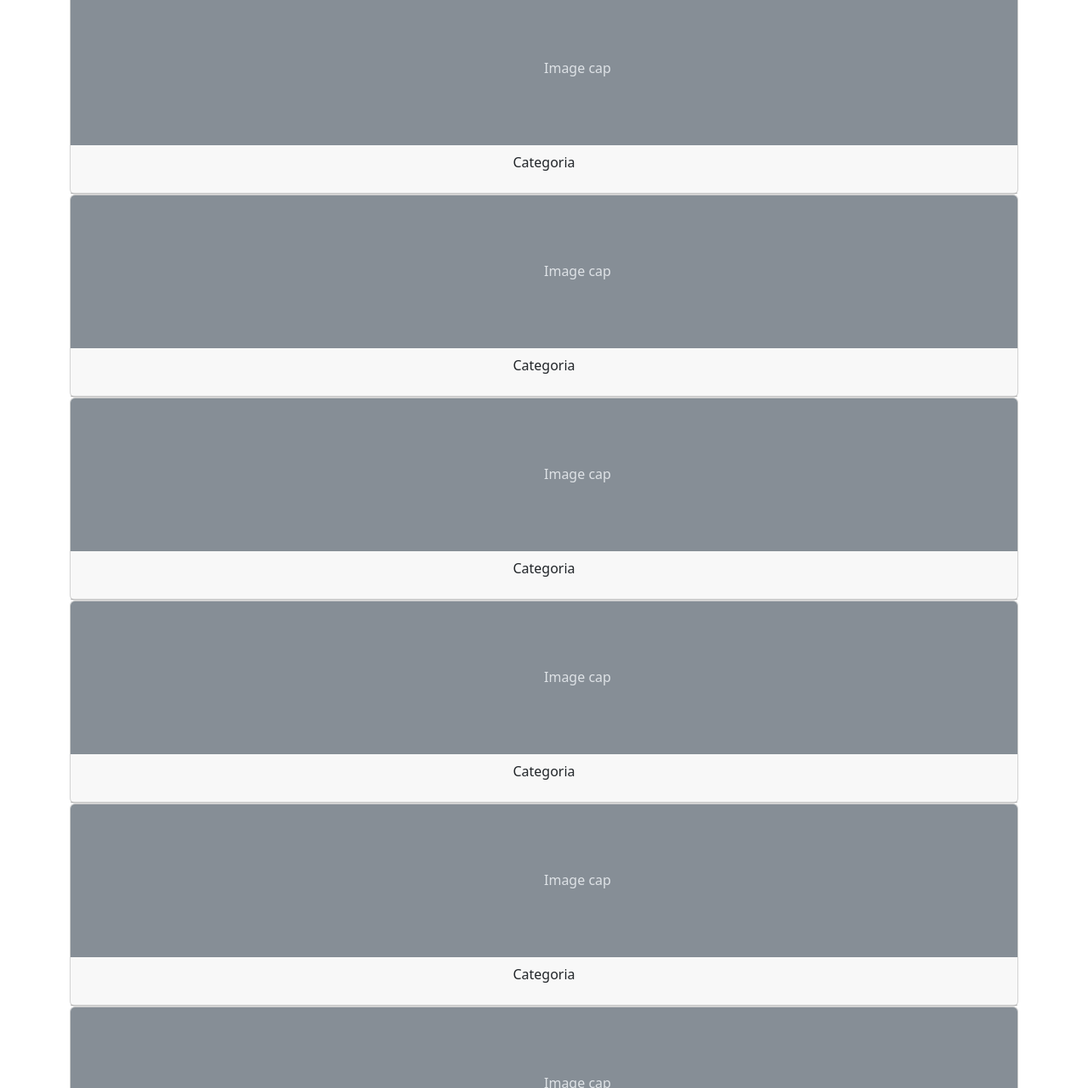
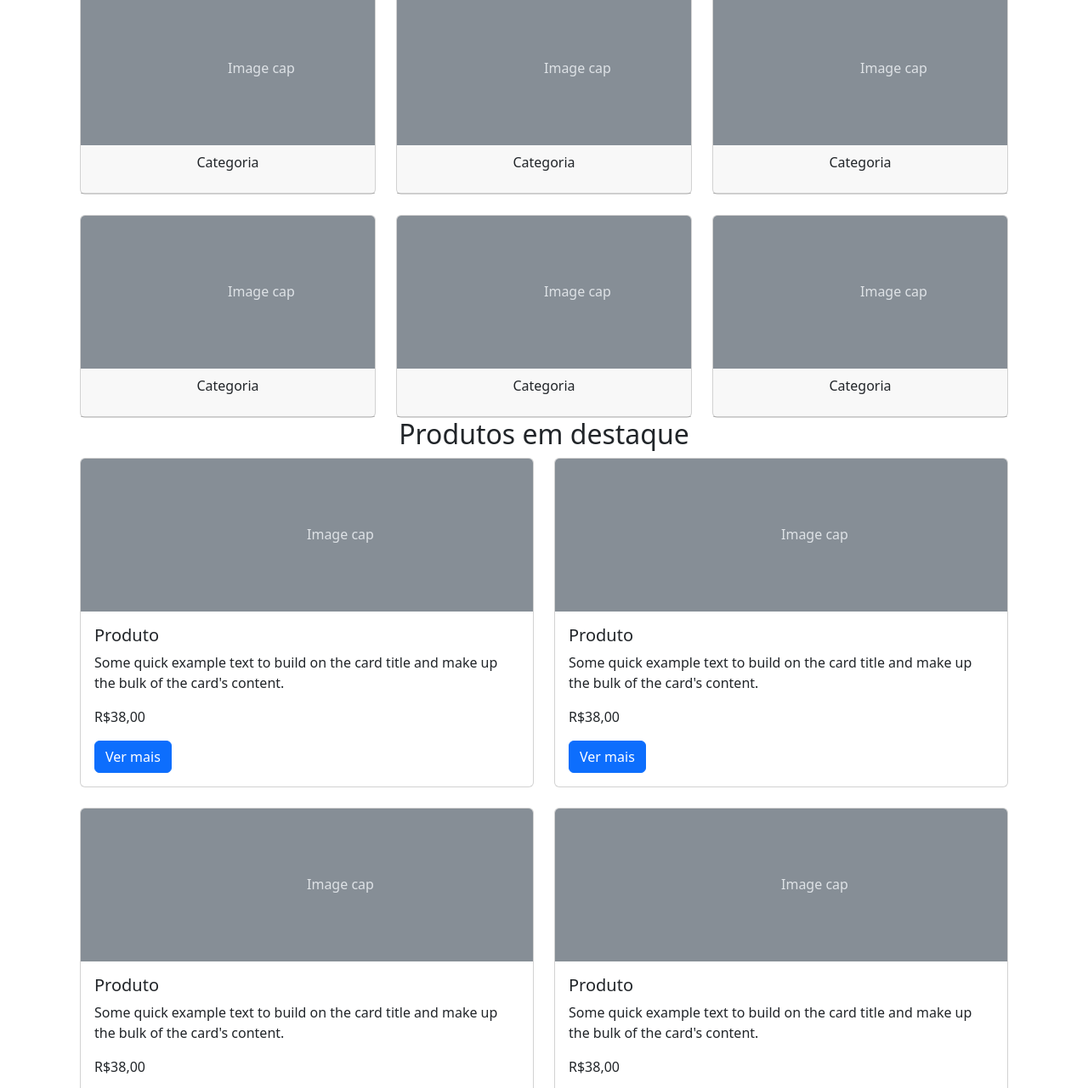
Before and after one commit to viniciushenrique26/yourssneakersbr, a plain HTML site: page index.html in a window 1280 px wide. Shown: the part 512-1793 px from the top of the page at 85% size. Drawn offline with nearby package versions, Linux system fonts and the light colour scheme.

Commit message:
grid dos componentes

```diff
--- a/index.html
+++ b/index.html
@@ -1,21 +1,27 @@
 <!DOCTYPE html>
 <html lang="pt-br">
+
 <head>
   <meta charset="UTF-8">
   <meta http-equiv="X-UA-Compatible" content="IE=edge">
   <meta name="viewport" content="width=device-width, initial-scale=1.0">
   <title>Your Sneakers BR</title>
-  <link href="https://cdn.jsdelivr.net/npm/bootstrap@5.3.0-alpha3/dist/css/bootstrap.min.css" rel="stylesheet" integrity="sha384-KK94CHFLLe+nY2dmCWGMq91rCGa5gtU4mk92HdvYe+M/SXH301p5ILy+dN9+nJOZ" crossorigin="anonymous">
+  <link href="https://cdn.jsdelivr.net/npm/bootstrap@5.3.0-alpha3/dist/css/bootstrap.min.css" rel="stylesheet"
+    integrity="sha384-KK94CHFLLe+nY2dmCWGMq91rCGa5gtU4mk92HdvYe+M/SXH301p5ILy+dN9+nJOZ" crossorigin="anonymous">
+  <link rel="stylesheet" href="https://cdn.jsdelivr.net/npm/bootstrap-icons@1.10.5/font/bootstrap-icons.css">
 </head>
+
 <body>
-  <nav class="navbar navbar-expand-lg bg-body-tertiary">
+
+  <nav class="navbar navbar-expand-md bg-body-tertiary">
     <div class="container-fluid">
       <a class="navbar-brand" href="#">Your Sneakers BR</a>
-      <button class="navbar-toggler" type="button" data-bs-toggle="collapse" data-bs-target="#navbarSupportedContent" aria-controls="navbarSupportedContent" aria-expanded="false" aria-label="Toggle navigation">
+      <button class="navbar-toggler" type="button" data-bs-toggle="collapse" data-bs-target="#navbarSupportedContent"
+        aria-controls="navbarSupportedContent" aria-expanded="false" aria-label="Toggle navigation">
         <span class="navbar-toggler-icon"></span>
       </button>
       <div class="collapse navbar-collapse" id="navbarSupportedContent">
-        <ul class="navbar-nav me-auto mb-2 mb-lg-0">
+        <ul class="navbar-nav me-auto">
           <li class="nav-item">
             <a class="nav-link active" aria-current="page" href="#">Home</a>
           </li>
@@ -36,29 +42,51 @@
       </div>
     </div>
   </nav>
+
   <div id="carouselExampleCaptions" class="carousel slide" data-bs-ride="true">
     <div class="carousel-indicators">
-      <button type="button" data-bs-target="#carouselExampleCaptions" data-bs-slide-to="0" class="" aria-label="Slide 1"></button>
-      <button type="button" data-bs-target="#carouselExampleCaptions" data-bs-slide-to="1" aria-label="Slide 2" class=""></button>
-      <button type="button" data-bs-target="#carouselExampleCaptions" data-bs-slide-to="2" aria-label="Slide 3" class="active" aria-current="true"></button>
+      <button type="button" data-bs-target="#carouselExampleCaptions" data-bs-slide-to="0" class=""
+        aria-label="Slide 1"></button>
+      <button type="button" data-bs-target="#carouselExampleCaptions" data-bs-slide-to="1" aria-label="Slide 2"
+        class=""></button>
+      <button type="button" data-bs-target="#carouselExampleCaptions" data-bs-slide-to="2" aria-label="Slide 3"
+        class="active" aria-current="true"></button>
     </div>
     <div class="carousel-inner">
       <div class="carousel-item">
-        <svg class="bd-placeholder-img bd-placeholder-img-lg d-block w-100" width="800" height="400" xmlns="http://www.w3.org/2000/svg" role="img" aria-label="Placeholder: First slide" preserveAspectRatio="xMidYMid slice" focusable="false"><title>Placeholder</title><rect width="100%" height="100%" fill="#777"></rect><text x="50%" y="50%" fill="#555" dy=".3em">First slide</text></svg>
+        <svg class="bd-placeholder-img bd-placeholder-img-lg d-block w-100" width="800" height="400"
+          xmlns="http://www.w3.org/2000/svg" role="img" aria-label="Placeholder: First slide"
+          preserveAspectRatio="xMidYMid slice" focusable="false">
+          <title>Placeholder</title>
+          <rect width="100%" height="100%" fill="#777"></rect><text x="50%" y="50%" fill="#555" dy=".3em">First
+            slide</text>
+        </svg>
         <div class="carousel-caption d-none d-md-block">
           <h5>First slide label</h5>
           <p>Some representative placeholder content for the first slide.</p>
         </div>
       </div>
       <div class="carousel-item">
-        <svg class="bd-placeholder-img bd-placeholder-img-lg d-block w-100" width="800" height="400" xmlns="http://www.w3.org/2000/svg" role="img" aria-label="Placeholder: Second slide" preserveAspectRatio="xMidYMid slice" focusable="false"><title>Placeholder</title><rect width="100%" height="100%" fill="#666"></rect><text x="50%" y="50%" fill="#444" dy=".3em">Second slide</text></svg>
+        <svg class="bd-placeholder-img bd-placeholder-img-lg d-block w-100" width="800" height="400"
+          xmlns="http://www.w3.org/2000/svg" role="img" aria-label="Placeholder: Second slide"
+          preserveAspectRatio="xMidYMid slice" focusable="false">
+          <title>Placeholder</title>
+          <rect width="100%" height="100%" fill="#666"></rect><text x="50%" y="50%" fill="#444" dy=".3em">Second
+            slide</text>
+        </svg>
         <div class="carousel-caption d-none d-md-block">
           <h5>Second slide label</h5>
           <p>Some representative placeholder content for the second slide.</p>
         </div>
       </div>
       <div class="carousel-item active">
-        <svg class="bd-placeholder-img bd-placeholder-img-lg d-block w-100" width="800" height="400" xmlns="http://www.w3.org/2000/svg" role="img" aria-label="Placeholder: Third slide" preserveAspectRatio="xMidYMid slice" focusable="false"><title>Placeholder</title><rect width="100%" height="100%" fill="#555"></rect><text x="50%" y="50%" fill="#333" dy=".3em">Third slide</text></svg>
+        <svg class="bd-placeholder-img bd-placeholder-img-lg d-block w-100" width="800" height="400"
+          xmlns="http://www.w3.org/2000/svg" role="img" aria-label="Placeholder: Third slide"
+          preserveAspectRatio="xMidYMid slice" focusable="false">
+          <title>Placeholder</title>
+          <rect width="100%" height="100%" fill="#555"></rect><text x="50%" y="50%" fill="#333" dy=".3em">Third
+            slide</text>
+        </svg>
         <div class="carousel-caption d-none d-md-block">
           <h5>Third slide label</h5>
           <p>Some representative placeholder content for the third slide.</p>
@@ -74,115 +102,14 @@
       <span class="visually-hidden">Next</span>
     </button>
   </div>
+
   <h2 class="text-center">Busque por categoria</h2>
-  <div class="container">
+  <div class="container row mx-auto g-4">
+
+    <div class="col-6 col-md-4 col-xxl-2">
       <div class="card">
-      <svg
-        class="bd-placeholder-img card-img-top"
-        width="100%"
-        height="180"
-        xmlns="http://www.w3.org/2000/svg"
-        role="img"
-        aria-label="Placeholder: Image cap"
-        preserveAspectRatio="xMidYMid slice"
-        focusable="false"
-      >
-        <title>Placeholder</title>
-        <rect width="100%" height="100%" fill="#868e96"></rect>
-        <text x="50%" y="50%" fill="#dee2e6" dy=".3em">Image cap</text>
-      </svg>
-      <div class="card-header">
-        <p class="text-center">Categoria</p>
-      </div>
-    </div>
-
-    <div class="card">
-      <svg
-        class="bd-placeholder-img card-img-top"
-        width="100%"
-        height="180"
-        xmlns="http://www.w3.org/2000/svg"
-        role="img"
-        aria-label="Placeholder: Image cap"
-        preserveAspectRatio="xMidYMid slice"
-        focusable="false"
-      >
-        <title>Placeholder</title>
-        <rect width="100%" height="100%" fill="#868e96"></rect>
-        <text x="50%" y="50%" fill="#dee2e6" dy=".3em">Image cap</text>
-      </svg>
-      <div class="card-header">
-        <p class="text-center">Categoria</p>
-      </div>
-    </div>
-    <div class="card">
-      <svg
-        class="bd-placeholder-img card-img-top"
-        width="100%"
-        height="180"
-        xmlns="http://www.w3.org/2000/svg"
-        role="img"
-        aria-label="Placeholder: Image cap"
-        preserveAspectRatio="xMidYMid slice"
-        focusable="false"
-      >
-        <title>Placeholder</title>
-        <rect width="100%" height="100%" fill="#868e96"></rect>
-        <text x="50%" y="50%" fill="#dee2e6" dy=".3em">Image cap</text>
-      </svg>
-      <div class="card-header">
-        <p class="text-center">Categoria</p>
-      </div>
-    </div>
-    <div class="card">
-      <svg
-        class="bd-placeholder-img card-img-top"
-        width="100%"
-        height="180"
-        xmlns="http://www.w3.org/2000/svg"
-        role="img"
-        aria-label="Placeholder: Image cap"
-        preserveAspectRatio="xMidYMid slice"
-        focusable="false"
-      >
-        <title>Placeholder</title>
-        <rect width="100%" height="100%" fill="#868e96"></rect>
-        <text x="50%" y="50%" fill="#dee2e6" dy=".3em">Image cap</text>
-      </svg>
-      <div class="card-header">
-        <p class="text-center">Categoria</p>
-      </div>
-    </div>
-    <div class="card">
-      <svg
-        class="bd-placeholder-img card-img-top"
-        width="100%"
-        height="180"
-        xmlns="http://www.w3.org/2000/svg"
-        role="img"
-        aria-label="Placeholder: Image cap"
-        preserveAspectRatio="xMidYMid slice"
-        focusable="false"
-      >
-        <title>Placeholder</title>
-        <rect width="100%" height="100%" fill="#868e96"></rect>
-        <text x="50%" y="50%" fill="#dee2e6" dy=".3em">Image cap</text>
-      </svg>
-      <div class="card-header">
-        <p class="text-center">Categoria</p>
-      </div>
-    </div>
-    <div class="card">
-      <svg
-        class="bd-placeholder-img card-img-top"
-        width="100%"
-        height="180"
-        xmlns="http://www.w3.org/2000/svg"
-        role="img"
-        aria-label="Placeholder: Image cap"
-        preserveAspectRatio="xMidYMid slice"
-        focusable="false"
-      >
+        <svg class="bd-placeholder-img card-img-top" width="100%" height="180" xmlns="http://www.w3.org/2000/svg"
+          role="img" aria-label="Placeholder: Image cap" preserveAspectRatio="xMidYMid slice" focusable="false">
           <title>Placeholder</title>
           <rect width="100%" height="100%" fill="#868e96"></rect>
           <text x="50%" y="50%" fill="#dee2e6" dy=".3em">Image cap</text>
@@ -193,19 +120,84 @@
       </div>
     </div>
 
+    <div class="col-6 col-md-4 col-xxl-2">
+      <div class="card">
+        <svg class="bd-placeholder-img card-img-top" width="100%" height="180" xmlns="http://www.w3.org/2000/svg"
+          role="img" aria-label="Placeholder: Image cap" preserveAspectRatio="xMidYMid slice" focusable="false">
+          <title>Placeholder</title>
+          <rect width="100%" height="100%" fill="#868e96"></rect>
+          <text x="50%" y="50%" fill="#dee2e6" dy=".3em">Image cap</text>
+        </svg>
+        <div class="card-header">
+          <p class="text-center">Categoria</p>
+        </div>
+      </div>
+    </div>
+
+    <div class="col-6 col-md-4 col-xxl-2">
+      <div class="card">
+        <svg class="bd-placeholder-img card-img-top" width="100%" height="180" xmlns="http://www.w3.org/2000/svg"
+          role="img" aria-label="Placeholder: Image cap" preserveAspectRatio="xMidYMid slice" focusable="false">
+          <title>Placeholder</title>
+          <rect width="100%" height="100%" fill="#868e96"></rect>
+          <text x="50%" y="50%" fill="#dee2e6" dy=".3em">Image cap</text>
+        </svg>
+        <div class="card-header">
+          <p class="text-center">Categoria</p>
+        </div>
+      </div>
+    </div>
+
+    <div class="col-6 col-md-4 col-xxl-2">
+      <div class="card">
+        <svg class="bd-placeholder-img card-img-top" width="100%" height="180" xmlns="http://www.w3.org/2000/svg"
+          role="img" aria-label="Placeholder: Image cap" preserveAspectRatio="xMidYMid slice" focusable="false">
+          <title>Placeholder</title>
+          <rect width="100%" height="100%" fill="#868e96"></rect>
+          <text x="50%" y="50%" fill="#dee2e6" dy=".3em">Image cap</text>
+        </svg>
+        <div class="card-header">
+          <p class="text-center">Categoria</p>
+        </div>
+      </div>
+    </div>
+
+    <div class="col-6 col-md-4 col-xxl-2">
+      <div class="card">
+        <svg class="bd-placeholder-img card-img-top" width="100%" height="180" xmlns="http://www.w3.org/2000/svg"
+          role="img" aria-label="Placeholder: Image cap" preserveAspectRatio="xMidYMid slice" focusable="false">
+          <title>Placeholder</title>
+          <rect width="100%" height="100%" fill="#868e96"></rect>
+          <text x="50%" y="50%" fill="#dee2e6" dy=".3em">Image cap</text>
+        </svg>
+        <div class="card-header">
+          <p class="text-center">Categoria</p>
+        </div>
+      </div>
+    </div>
+
+    <div class="col-6 col-md-4 col-xxl-2">
+      <div class="card">
+        <svg class="bd-placeholder-img card-img-top" width="100%" height="180" xmlns="http://www.w3.org/2000/svg"
+          role="img" aria-label="Placeholder: Image cap" preserveAspectRatio="xMidYMid slice" focusable="false">
+          <title>Placeholder</title>
+          <rect width="100%" height="100%" fill="#868e96"></rect>
+          <text x="50%" y="50%" fill="#dee2e6" dy=".3em">Image cap</text>
+        </svg>
+        <div class="card-header">
+          <p class="text-center">Categoria</p>
+        </div>
+      </div>
+    </div>
+  </div>
+
+
   <h2 class="text-center">Produtos em destaque</h2>
-  <div class="container">
+  <div class="container row mx-auto">
+    <div class="col-12 col-md-6 col-xxl-4 pb-4">
       <div class="card">
-      <svg
-        class="bd-placeholder-img card-img-top"
-        width="100%"
-        height="180"
-        xmlns="http://www.w3.org/2000/svg"
-        role="img"
-        aria-label="Placeholder: Image cap"
-        preserveAspectRatio="xMidYMid slice"
-        focusable="false"
-      >
+        <svg class="bd-placeholder-img card-img-top" width="100%" height="180" xmlns="http://www.w3.org/2000/svg"
+          role="img" aria-label="Placeholder: Image cap" preserveAspectRatio="xMidYMid slice" focusable="false">
           <title>Placeholder</title>
           <rect width="100%" height="100%" fill="#868e96"></rect>
           <text x="50%" y="50%" fill="#dee2e6" dy=".3em">Image cap</text>
@@ -220,17 +212,11 @@
           <a href="#" class="btn btn-primary">Ver mais</a>
         </div>
       </div>
+    </div>
+    <div class="col-12 col-md-6 col-xxl-4 pb-4">
       <div class="card">
-      <svg
-        class="bd-placeholder-img card-img-top"
-        width="100%"
-        height="180"
-        xmlns="http://www.w3.org/2000/svg"
-        role="img"
-        aria-label="Placeholder: Image cap"
-        preserveAspectRatio="xMidYMid slice"
-        focusable="false"
-      >
+        <svg class="bd-placeholder-img card-img-top" width="100%" height="180" xmlns="http://www.w3.org/2000/svg"
+          role="img" aria-label="Placeholder: Image cap" preserveAspectRatio="xMidYMid slice" focusable="false">
           <title>Placeholder</title>
           <rect width="100%" height="100%" fill="#868e96"></rect>
           <text x="50%" y="50%" fill="#dee2e6" dy=".3em">Image cap</text>
@@ -245,17 +231,11 @@
           <a href="#" class="btn btn-primary">Ver mais</a>
         </div>
       </div>
+    </div>
+    <div class="col-12 col-md-6 col-xxl-4 pb-4">
       <div class="card">
-      <svg
-        class="bd-placeholder-img card-img-top"
-        width="100%"
-        height="180"
-        xmlns="http://www.w3.org/2000/svg"
-        role="img"
-        aria-label="Placeholder: Image cap"
-        preserveAspectRatio="xMidYMid slice"
-        focusable="false"
-      >
+        <svg class="bd-placeholder-img card-img-top" width="100%" height="180" xmlns="http://www.w3.org/2000/svg"
+          role="img" aria-label="Placeholder: Image cap" preserveAspectRatio="xMidYMid slice" focusable="false">
           <title>Placeholder</title>
           <rect width="100%" height="100%" fill="#868e96"></rect>
           <text x="50%" y="50%" fill="#dee2e6" dy=".3em">Image cap</text>
@@ -270,17 +250,11 @@
           <a href="#" class="btn btn-primary">Ver mais</a>
         </div>
       </div>
+    </div>
+    <div class="col-12 col-md-6 col-xxl-4 pb-4">
       <div class="card">
-      <svg
-        class="bd-placeholder-img card-img-top"
-        width="100%"
-        height="180"
-        xmlns="http://www.w3.org/2000/svg"
-        role="img"
-        aria-label="Placeholder: Image cap"
-        preserveAspectRatio="xMidYMid slice"
-        focusable="false"
-      >
+        <svg class="bd-placeholder-img card-img-top" width="100%" height="180" xmlns="http://www.w3.org/2000/svg"
+          role="img" aria-label="Placeholder: Image cap" preserveAspectRatio="xMidYMid slice" focusable="false">
           <title>Placeholder</title>
           <rect width="100%" height="100%" fill="#868e96"></rect>
           <text x="50%" y="50%" fill="#dee2e6" dy=".3em">Image cap</text>
@@ -295,17 +269,11 @@
           <a href="#" class="btn btn-primary">Ver mais</a>
         </div>
       </div>
+    </div>
+    <div class="col-12 col-md-6 col-xxl-4 pb-4">
       <div class="card">
-      <svg
-        class="bd-placeholder-img card-img-top"
-        width="100%"
-        height="180"
-        xmlns="http://www.w3.org/2000/svg"
-        role="img"
-        aria-label="Placeholder: Image cap"
-        preserveAspectRatio="xMidYMid slice"
-        focusable="false"
-      >
+        <svg class="bd-placeholder-img card-img-top" width="100%" height="180" xmlns="http://www.w3.org/2000/svg"
+          role="img" aria-label="Placeholder: Image cap" preserveAspectRatio="xMidYMid slice" focusable="false">
           <title>Placeholder</title>
           <rect width="100%" height="100%" fill="#868e96"></rect>
           <text x="50%" y="50%" fill="#dee2e6" dy=".3em">Image cap</text>
@@ -320,17 +288,11 @@
           <a href="#" class="btn btn-primary">Ver mais</a>
         </div>
       </div>
+    </div>
+    <div class="col-12 col-md-6 col-xxl-4 pb-4">
       <div class="card">
-      <svg
-        class="bd-placeholder-img card-img-top"
-        width="100%"
-        height="180"
-        xmlns="http://www.w3.org/2000/svg"
-        role="img"
-        aria-label="Placeholder: Image cap"
-        preserveAspectRatio="xMidYMid slice"
-        focusable="false"
-      >
+        <svg class="bd-placeholder-img card-img-top" width="100%" height="180" xmlns="http://www.w3.org/2000/svg"
+          role="img" aria-label="Placeholder: Image cap" preserveAspectRatio="xMidYMid slice" focusable="false">
           <title>Placeholder</title>
           <rect width="100%" height="100%" fill="#868e96"></rect>
           <text x="50%" y="50%" fill="#dee2e6" dy=".3em">Image cap</text>
@@ -345,8 +307,34 @@
           <a href="#" class="btn btn-primary">Ver mais</a>
         </div>
       </div>
+    </div>
 
   </div>
-  <script src="https://cdn.jsdelivr.net/npm/bootstrap@5.3.0-alpha3/dist/js/bootstrap.bundle.min.js" integrity="sha384-ENjdO4Dr2bkBIFxQpeoTz1HIcje39Wm4jDKdf19U8gI4ddQ3GYNS7NTKfAdVQSZe" crossorigin="anonymous"></script>
+
+  <section class="text-center">
+
+    <h2>Conheça todas as nossas facilidades</h2>
+    <!-- div*3>div*3 -->
+    <div>
+      <div><i class="bi bi-x-diamond"></i></div>
+      <div>PAGUE PELO PIX</div>
+      <div>Ganhe 5%OFF em pagamentos VIA PIX</div>
+    </div>
+    <div>
+      <div><i class="bi bi-arrow-repeat"></i></div>
+      <div>TROCA GRÁTIS</div>
+      <div>Fique livre para trocar em até 30 dias.</div>
+    </div>
+    <div>
+      <div><i class="bi bi-flower2"></i></div>
+      <div>SUSTENTABILIDADE</div>
+      <div>Moda responsável, que respeita o meio ambiente.</div>
+    </div>
+
+  </section>
+  <script src="https://cdn.jsdelivr.net/npm/bootstrap@5.3.0-alpha3/dist/js/bootstrap.bundle.min.js"
+    integrity="sha384-ENjdO4Dr2bkBIFxQpeoTz1HIcje39Wm4jDKdf19U8gI4ddQ3GYNS7NTKfAdVQSZe"
+    crossorigin="anonymous"></script>
 </body>
+
 </html>
```
Lines whose indentation alone changed are shown as unchanged.
